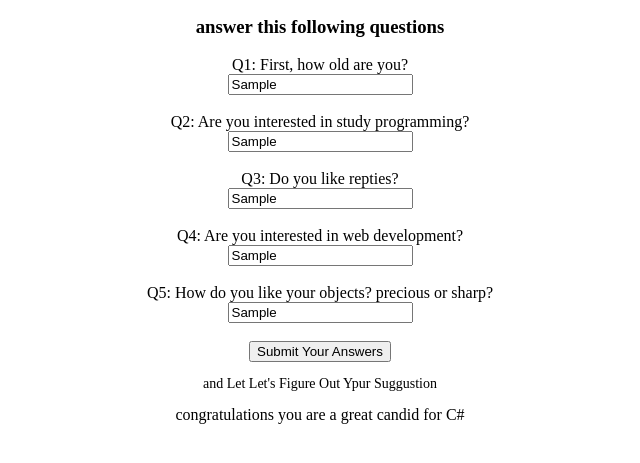
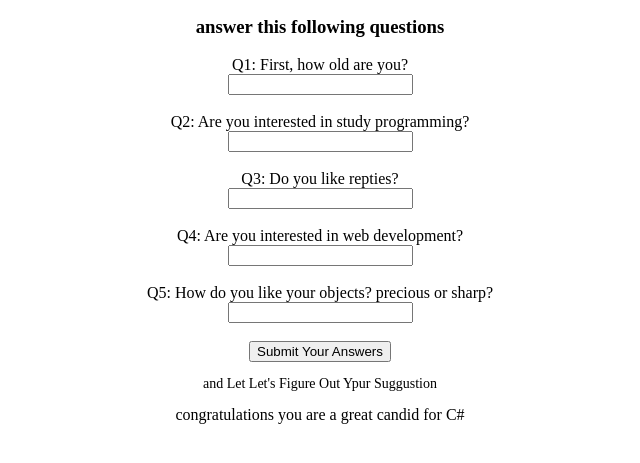
Before and after one commit to Object-ions/jsandbrowsers, a plain HTML site: page index.html in a window 1280 px wide. Both pictures are taken after typing "Sample", "Sample", "Sample", "Sample", "Sample" into the empty fields and a click on the button "Submit Your Answers". Shown: the part 119-582 px from the top of the page, without its empty margins (320-960 px from the left). Drawn offline with Linux system fonts and the light colour scheme.

Commit message:
finish setting the app to work. app is working. taking the user input, showing a suiteable result and clear the input fields

```diff
--- a/app/scripts.js
+++ b/app/scripts.js
@@ -5,7 +5,8 @@ let result = '';
 
 form.addEventListener('submit', function submitForm(e) {
   e.preventDefault();
-  //assign the varibles values with the target tags
+
+  //store user value into varibels according to its question number
   let question1 = document.getElementById('question1').value;
   let question2 = document.getElementById('question2').value;
   let question3 = document.getElementById('question3').value;
@@ -13,7 +14,7 @@ form.addEventListener('submit', function submitForm(e) {
   let question5 = document.getElementById('question5').value;
   let display = document.getElementById('answer-display')
 
-  //creat a branch to check logic
+  //creat a branch to check logic and store the answer in 'result'
   if (question1 <= 16) {
     result = 'since you are ' + question1 + ' that is too young to study. come back when you are 16';
   } else if (question2 === 'no') {
@@ -28,10 +29,17 @@ form.addEventListener('submit', function submitForm(e) {
     result = 'congratulations you are a great candid for C#';
   };
 
-  //take the value from the user input and change the text accoring to the value in the paired <span>
-  document.getElementById('q1Span').innerText = result;
-
   //show the "answer-display" div
   display.removeAttribute('class')
 
+  //show 'result' on the <span #result> (inside #answer-display)
+  document.getElementById('result').innerText = result;
+
+  //clear form answers
+  document.getElementById('question1').value = null;
+  document.getElementById('question2').value = null;
+  document.getElementById('question3').value = null;
+  document.getElementById('question4').value = null;
+  document.getElementById('question5').value = null;
+
 });
--- a/index.html
+++ b/index.html
@@ -34,7 +34,7 @@
   </form>
 
   <div id="answer-display" class="hidden">
-    <span id="q1Span">hidden text to replace</span>
+    <span id="result">hidden text to replace</span>
   </div>
 
 
```
